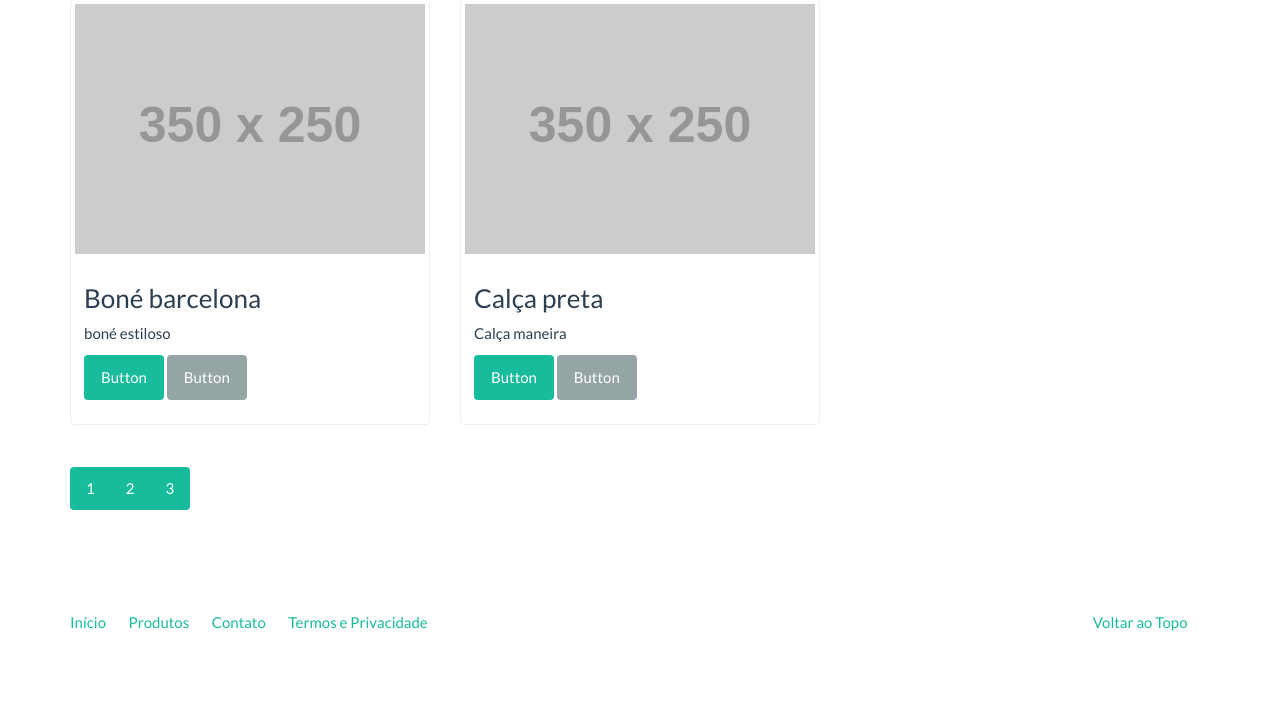
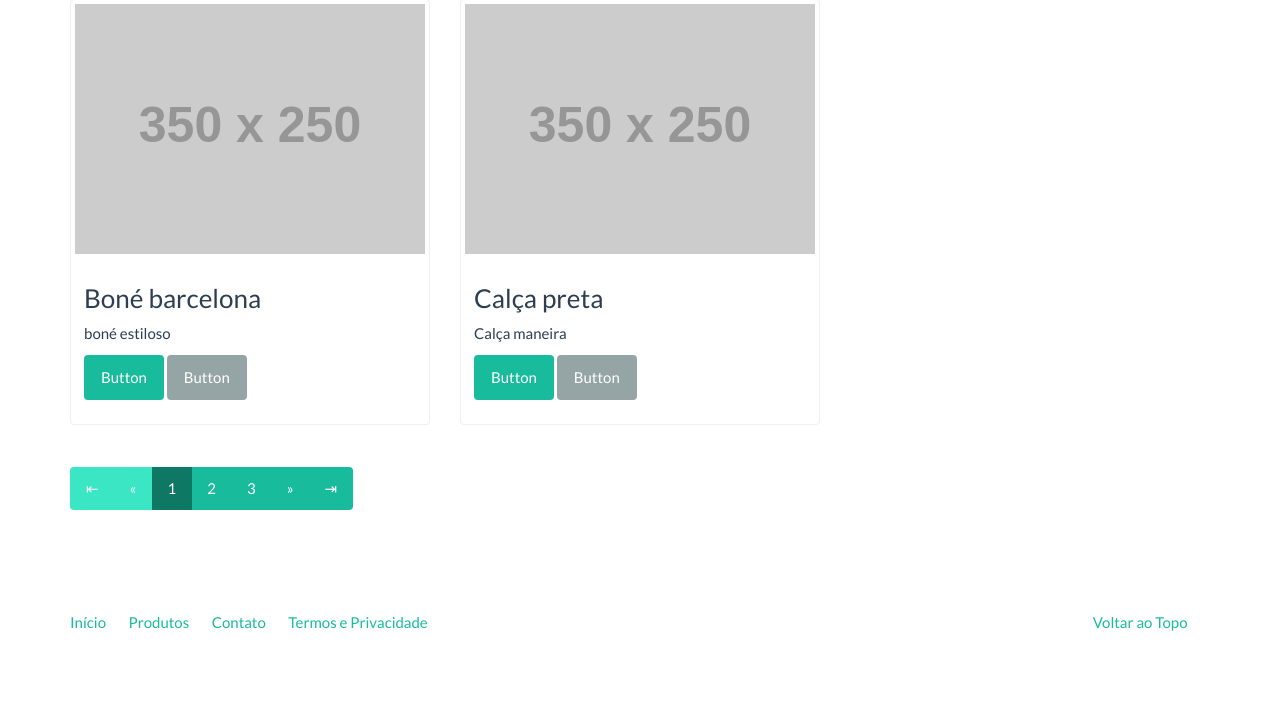
Before and after one commit to LucasBortolazzo/DjangoEcommerce, a Django app: page /catalogo/ in a window 1280 px wide. Shown: the part 201-910 px from the top of the page. Run offline with Django 3.2, Linux system fonts and the light colour scheme; data comes from the database, SQL or seed files in the repository; grey boxes labelled with a size stand in for pictures from a placeholder-image service; some libraries are stand-ins or nearby versions.

Commit message:
added paginator

```diff
--- a/catalog/templates/catalog/product_list.html
+++ b/catalog/templates/catalog/product_list.html
@@ -1,6 +1,4 @@
 {% extends "base.html" %}
-
-{% load pagination %}
 
 {% block title %}
     Listagem de Produtos | {{ block.super }}
@@ -27,6 +25,6 @@
     {% endfor %}
 </div>
 
-{% pagination request paginator page_obj %}
+{% include 'pagination.html' %}
 
 {% endblock %}
--- a/core/templates/pagination.html
+++ b/core/templates/pagination.html
@@ -1,11 +1,33 @@
-<div class="row">
-    <div class="col-md-12">
-        <nav>
-            <ul class="pagination">
-                {% for page in paginator.page_range %}
-                <li> <a href= "?page={{ page }}"> {{ page }} </a> </li>
-                {% endfor %}
-            </ul>
-        </nav>
-    </div>
-</div>
+{% if is_paginated %}
+    {% load proper_paginate %}
+    {% load url_replace %}
+    <ul class="pagination">
+        {% if page_obj.number == 1 %}
+            <li class="page-item disabled"><span>⇤</span></li>
+        {% else %}
+            <li><a class="page-link" href="?{% url_replace request 'page' 1 %}">⇤</a></li>
+        {% endif %}
+        {% if page_obj.has_previous %}
+            <li><a class="page-link" href="?{% url_replace request 'page' page_obj.previous_page_number %}">&laquo;</a></li>
+        {% else %}
+            <li class="page-item disabled"><span>&laquo;</span></li>
+        {% endif %}
+        {% for i in paginator|proper_paginate:page_obj.number %}
+            {% if page_obj.number == i %}
+                <li class="active"><span>{{ i }} <span class="sr-only">(current)</span></span></li>
+            {% else %}
+                <li><a class="page-link" href="?{% url_replace request 'page' i %}">{{ i }}</a></li>
+            {% endif %}
+        {% endfor %}
+        {% if page_obj.has_next %}
+            <li><a class="page-link" href="?{% url_replace request 'page' page_obj.next_page_number %}">&raquo;</a></li>
+        {% else %}
+            <li class="page-item disabled"><span>&raquo;</span></li>
+        {% endif %}
+        {% if page_obj.number == paginator.num_pages %}
+            <li class="page-item disabled"><span>⇥</span></li>
+        {% else %}
+            <li><a class="page-link" href="?{% url_replace request 'page' paginator.num_pages %}">⇥</a></li>
+        {% endif %}
+    </ul>
+{% endif %}
--- /dev/null
+++ b/core/templatetags/proper_paginate.py
@@ -0,0 +1,23 @@
+from django import template
+
+register = template.Library()
+
+
+@register.filter(name='proper_paginate')
+def proper_paginate(paginator, current_page, neighbors=10):
+    if paginator.num_pages > 2*neighbors:
+        start_index = max(1, current_page-neighbors)
+        end_index = min(paginator.num_pages, current_page + neighbors)
+        if end_index < start_index + 2*neighbors:
+            end_index = start_index + 2*neighbors
+        elif start_index > end_index - 2*neighbors:
+            start_index = end_index - 2*neighbors
+        if start_index < 1:
+            end_index -= start_index
+            start_index = 1
+        elif end_index > paginator.num_pages:
+            start_index -= (end_index-paginator.num_pages)
+            end_index = paginator.num_pages
+        page_list = [f for f in range(start_index, end_index+1)]
+        return page_list[:(2*neighbors + 1)]
+    return paginator.page_range
--- /dev/null
+++ b/core/templatetags/url_replace.py
@@ -0,0 +1,11 @@
+from django import template
+
+register = template.Library()
+
+
+@register.simple_tag
+def url_replace(request, field, value):
+    query_string = request.GET.copy()
+    query_string[field] = value
+
+    return query_string.urlencode()
```
Also changed, not shown: core/templatetags/pagination_old.py (renamed from core/templatetags/pagination.py).
